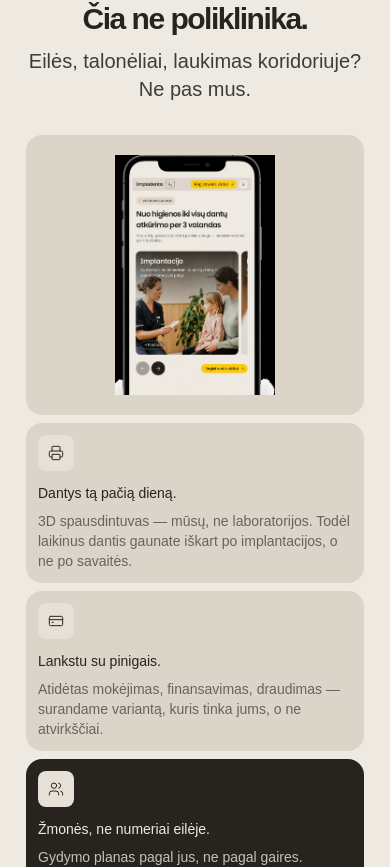
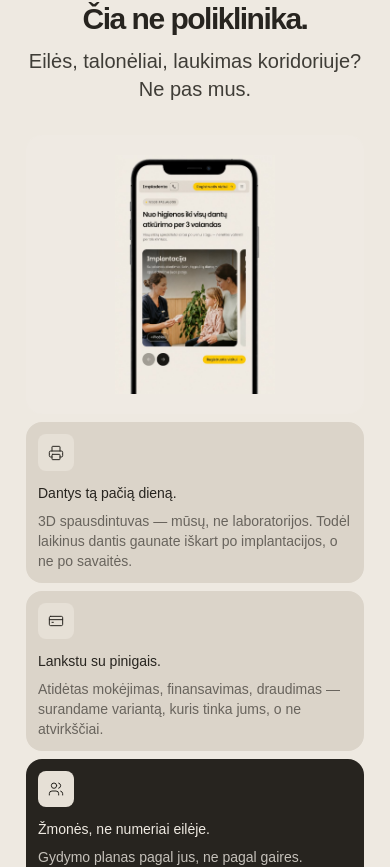
Before and after one commit to jociusjustinas-dev/impladenta, a React (Vite) app: page / in a window 390 px wide. Shown: the part 1765-2632 px from the top of the page. Built offline with nearby package versions, Linux system fonts and the light colour scheme; a web font is replaced by a local one.

Commit message:
Update the Why Impladenta device mockup and placeholder color.
Replace the phone screenshot and set the device panel background to #EFEAE3 to match the mockup.

Co-authored-by: Cursor <cursoragent@cursor.com>

```diff
--- a/src/styles/baseframe/components.css
+++ b/src/styles/baseframe/components.css
@@ -1824,7 +1824,7 @@
   justify-content: center;
   overflow: visible;
   border-radius: var(--bf-radius-md);
-  background-color: var(--bf-lift-two);
+  background-color: #efeae3;
   padding: var(--bf-space-md) var(--bf-space-md) 0;
 }
 
```
Also changed, not shown: public/images/impladenta-device.png.
